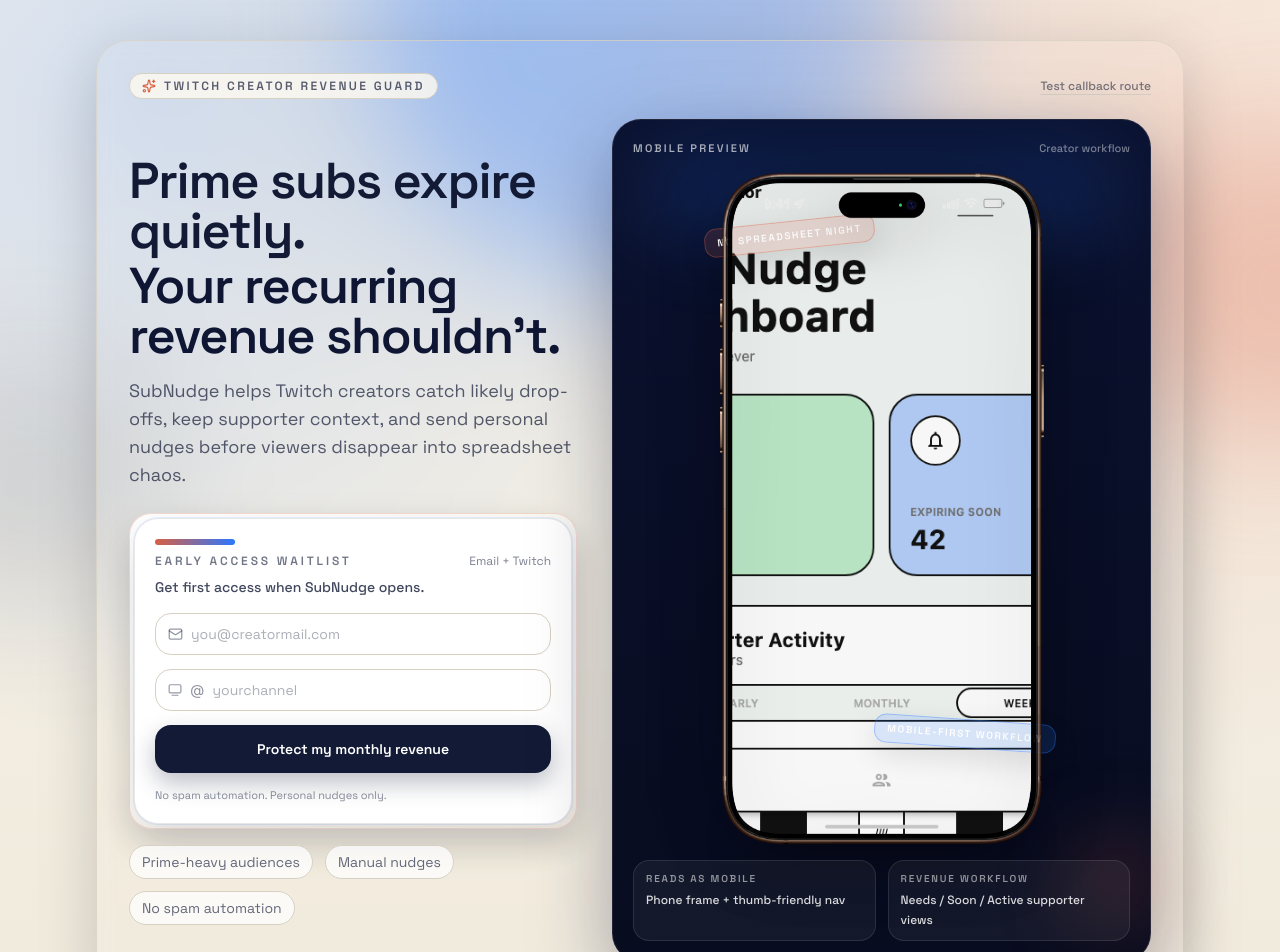
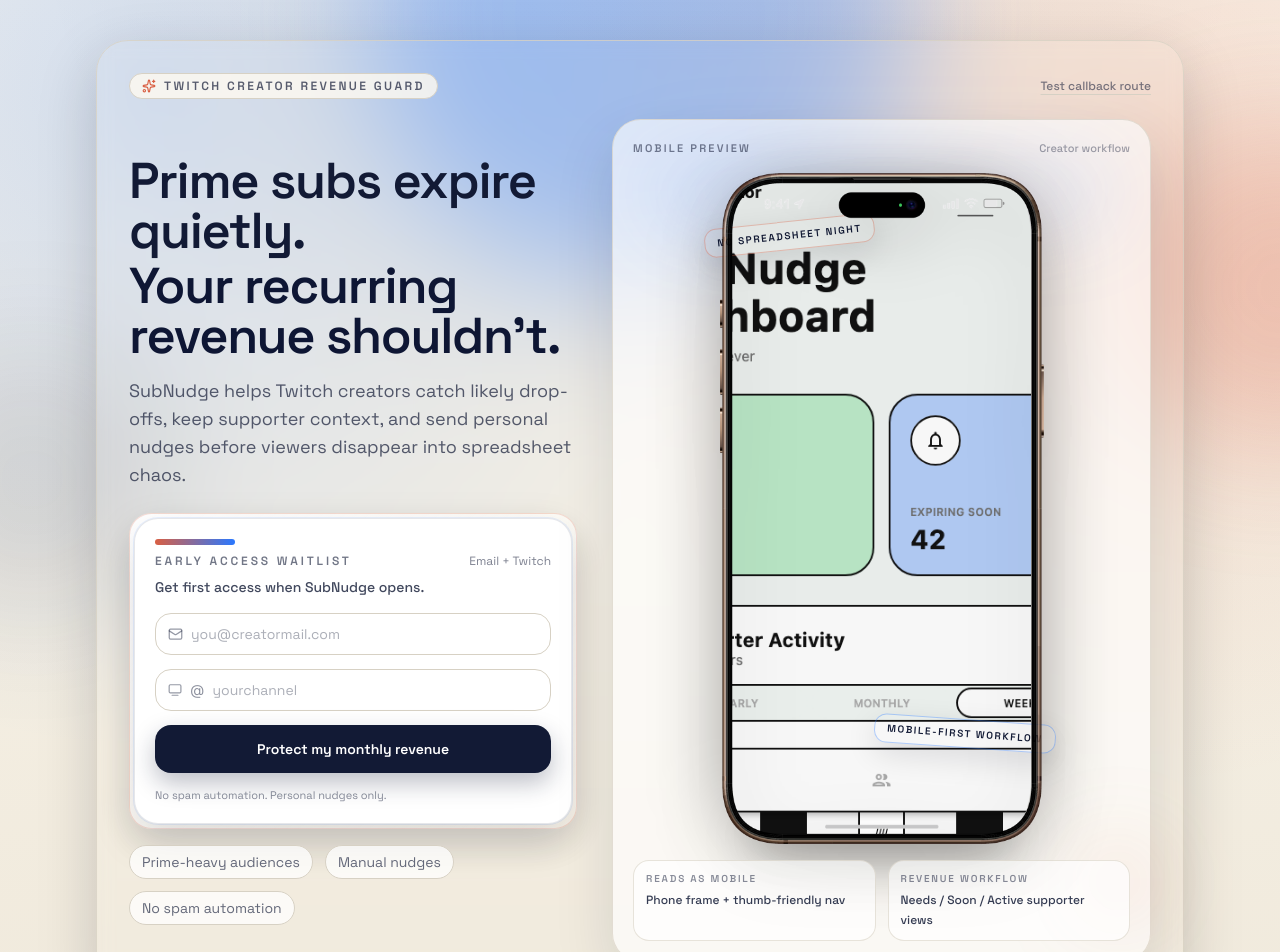
Before and after one commit to Frozair/subnudge.xyz, a React (Vite) app: page / in a window 1280 px wide. Shown: the top 952 px of the page. Built offline with nearby package versions, Linux system fonts and the light colour scheme.

Commit message:
Remove dark preview panel background

```diff
--- a/src/pages/HomePage.jsx
+++ b/src/pages/HomePage.jsx
@@ -46,13 +46,13 @@
             </div>
 
             <div className="relative">
-              <div className="relative rounded-[1.8rem] border border-white/10 bg-gradient-to-b from-[#0b1230] to-[#080c1f] p-4 shadow-[0_30px_80px_rgba(11,18,48,0.34)] sm:p-5">
-                <div className="pointer-events-none absolute inset-x-8 top-8 h-20 rounded-full bg-sky/20 blur-2xl" />
-                <div className="pointer-events-none absolute -right-4 bottom-8 h-24 w-24 rounded-full bg-coral/20 blur-2xl" />
+              <div className="relative rounded-[1.8rem] border border-line/70 bg-white/65 p-4 shadow-[0_24px_60px_rgba(18,26,53,0.12)] backdrop-blur sm:p-5">
+                <div className="pointer-events-none absolute inset-x-8 top-8 h-20 rounded-full bg-sky/10 blur-2xl" />
+                <div className="pointer-events-none absolute -right-4 bottom-8 h-24 w-24 rounded-full bg-coral/10 blur-2xl" />
 
                 <div className="relative mb-4 flex items-center justify-between gap-3">
-                  <p className="text-[11px] font-semibold uppercase tracking-[0.2em] text-white/65">Mobile preview</p>
-                  <p className="text-[11px] font-medium text-white/45">Creator workflow</p>
+                  <p className="text-[11px] font-semibold uppercase tracking-[0.2em] text-ink/55">Mobile preview</p>
+                  <p className="text-[11px] font-medium text-ink/40">Creator workflow</p>
                 </div>
 
                 <div className="relative mx-auto w-[17.75rem] sm:w-[19.25rem] lg:w-[20.25rem]">
@@ -76,22 +76,22 @@
                     />
                   </div>
 
-                  <div className="absolute -left-4 top-12 rotate-[-6deg] rounded-xl border border-coral/35 bg-coral/15 px-3 py-1.5 text-[10px] font-semibold uppercase tracking-[0.16em] text-white shadow-panel">
+                  <div className="absolute -left-4 top-12 rotate-[-6deg] rounded-xl border border-coral/35 bg-coral/12 px-3 py-1.5 text-[10px] font-semibold uppercase tracking-[0.16em] text-ink shadow-panel">
                     No spreadsheet night
                   </div>
-                  <div className="absolute -right-3 bottom-24 rotate-[4deg] rounded-xl border border-sky/35 bg-sky/15 px-3 py-1.5 text-[10px] font-semibold uppercase tracking-[0.16em] text-white shadow-panel">
+                  <div className="absolute -right-3 bottom-24 rotate-[4deg] rounded-xl border border-sky/35 bg-sky/12 px-3 py-1.5 text-[10px] font-semibold uppercase tracking-[0.16em] text-ink shadow-panel">
                     Mobile-first workflow
                   </div>
                 </div>
 
                 <div className="relative mt-4 grid grid-cols-2 gap-3">
-                  <div className="rounded-2xl border border-white/10 bg-white/5 px-3 py-2.5">
-                    <p className="text-[10px] font-semibold uppercase tracking-[0.18em] text-white/55">Reads as mobile</p>
-                    <p className="mt-1 text-xs font-medium leading-5 text-white/85">Phone frame + thumb-friendly nav</p>
+                  <div className="rounded-2xl border border-line/60 bg-white/70 px-3 py-2.5">
+                    <p className="text-[10px] font-semibold uppercase tracking-[0.18em] text-ink/50">Reads as mobile</p>
+                    <p className="mt-1 text-xs font-medium leading-5 text-ink/85">Phone frame + thumb-friendly nav</p>
                   </div>
-                  <div className="rounded-2xl border border-white/10 bg-white/5 px-3 py-2.5">
-                    <p className="text-[10px] font-semibold uppercase tracking-[0.18em] text-white/55">Revenue workflow</p>
-                    <p className="mt-1 text-xs font-medium leading-5 text-white/85">Needs / Soon / Active supporter views</p>
+                  <div className="rounded-2xl border border-line/60 bg-white/70 px-3 py-2.5">
+                    <p className="text-[10px] font-semibold uppercase tracking-[0.18em] text-ink/50">Revenue workflow</p>
+                    <p className="mt-1 text-xs font-medium leading-5 text-ink/85">Needs / Soon / Active supporter views</p>
                   </div>
                 </div>
               </div>
```
